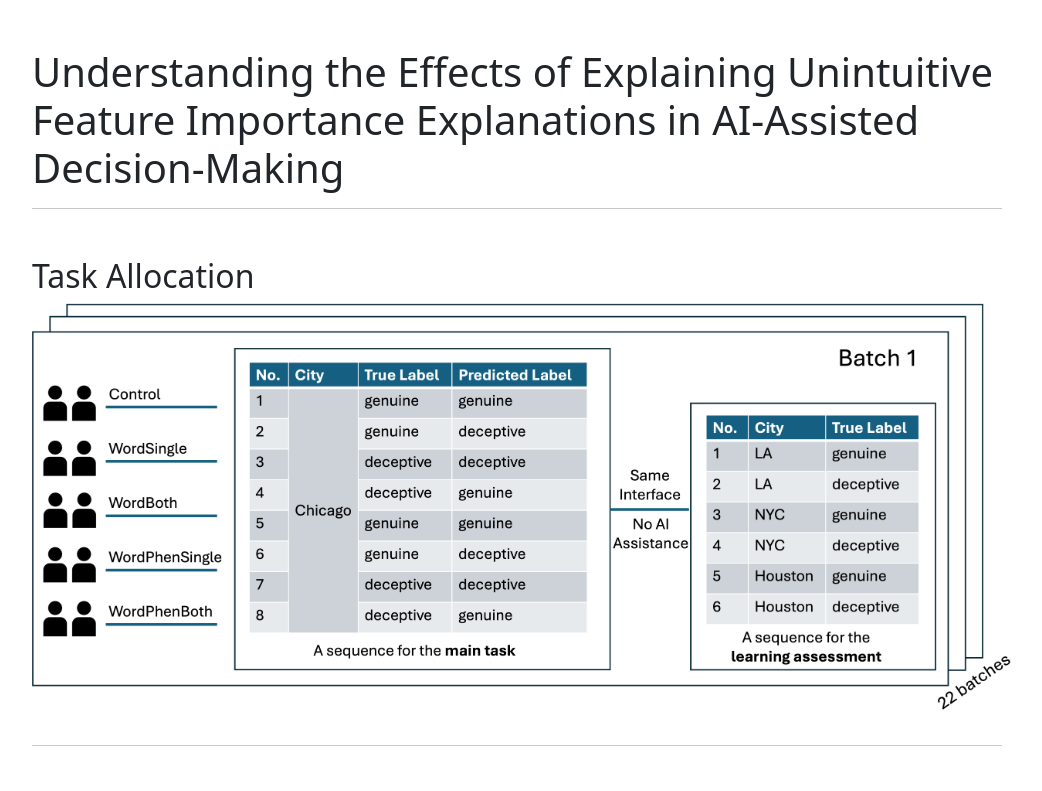
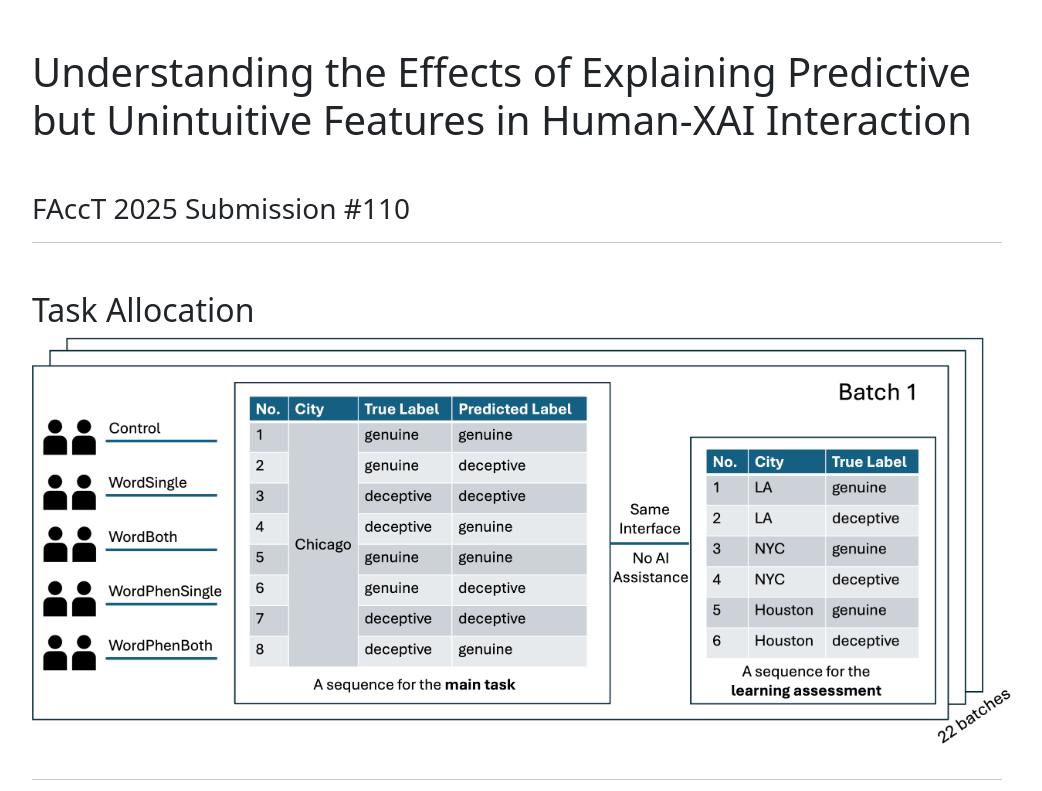
Before and after one commit to q-anonymous1/FAccT25_demo, a plain HTML site: page index.html in a window 1280 px wide. Shown: the top 791 px of the page, without its empty margins (123-1165 px from the left). Drawn offline with nearby package versions, Linux system fonts and the light colour scheme.

Commit message:
Update index.html

```diff
--- a/index.html
+++ b/index.html
@@ -17,7 +17,8 @@
         <!-- Begin page content -->
         <main class="flex-shrink-0">
             <div class="container">
-                <h1 class="mt-5">Understanding the Effects of Explaining Unintuitive Feature Importance Explanations in AI-Assisted Decision-Making</h1>
+                <h1 class="mt-5">Understanding the Effects of Explaining Predictive but Unintuitive Features in Human-XAI Interaction</h1>
+                <h3 class="mt-5">FAccT 2025 Submission #110</h3>
 
                 <hr>
                 <h2 class="mt-5">Task Allocation</h2>
```
